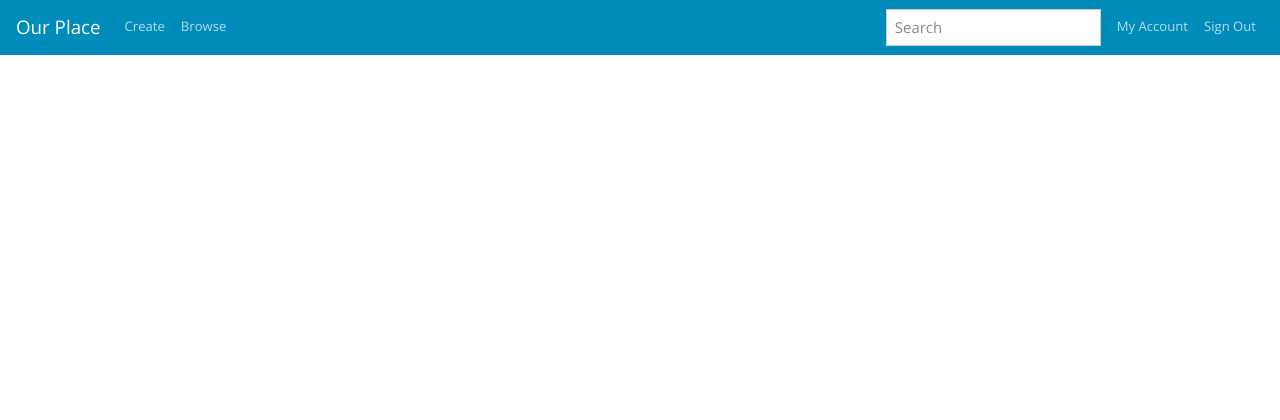
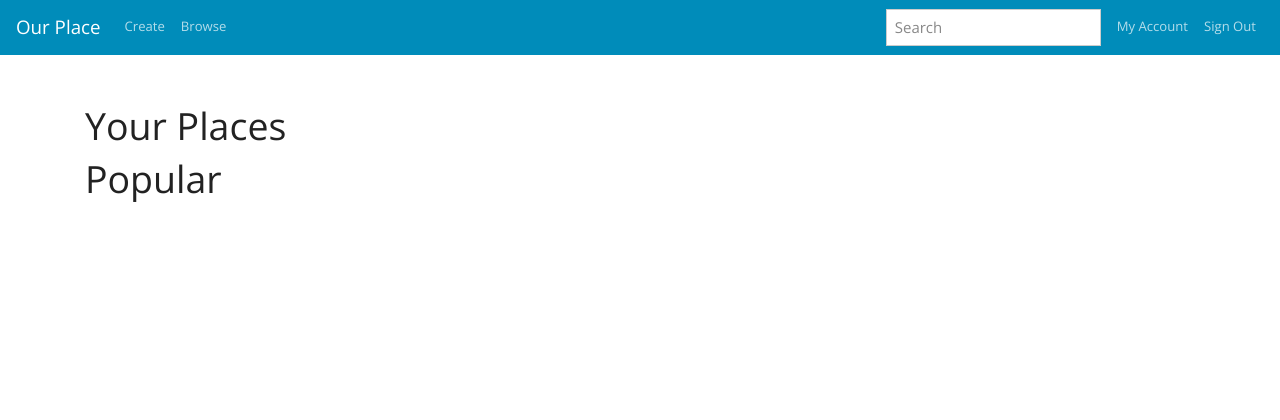
Before and after one commit to nordwestt/ourplace_project, a Django app: page /search/ in a window 1280 px wide. Shown: the top 420 px of the page. Run offline with Django 3.2, Linux system fonts and the light colour scheme; the visitor is signed in with stand-in values (Sample User, id 1); some libraries are stand-ins or nearby versions.

Commit message:
first attempt template for browse/search

```diff
--- a/templates/ourplace/search.html
+++ b/templates/ourplace/search.html
@@ -1 +1,39 @@
 {% extends "ourplace/base.html" %}
+
+{# Required variables: list of users own canvas's - users_places, list of popular canvases - popular_places #}
+
+{% block body_block %}
+  {% if user.is_authenticated %}
+  <div class="row">
+      <div class="col">
+          <h1>Your Places</h1>
+      </div>
+  </div>
+  <div class="row">
+    {% for place in users_places %}
+      <div class="col-sm-4">
+        <a href="{{ place.url }}">
+          {{ place.title }}
+          {{ place.bitmap }} <!-- Will probably need extra processing -->
+        </a>
+      </div>
+    {% endfor %}
+  </div>
+  {% endif %}
+  <div class="row">
+    <div class="col">
+      <h1>Popular</h1>
+    </div>
+  </div>
+  <div class="row">
+      {% for place in popular_places %}
+        <div class="col-sm-4">
+          <a href="{{ place.url }}">
+            <h3>{{ place.title }}</h3>
+            <small class="text-muted">{{ place.owner }}</small>
+            <img src="{{ place.bitmap }}">
+          </a>
+        </div>
+      {% endfor %}
+  </div>
+{% endblock %}
```
